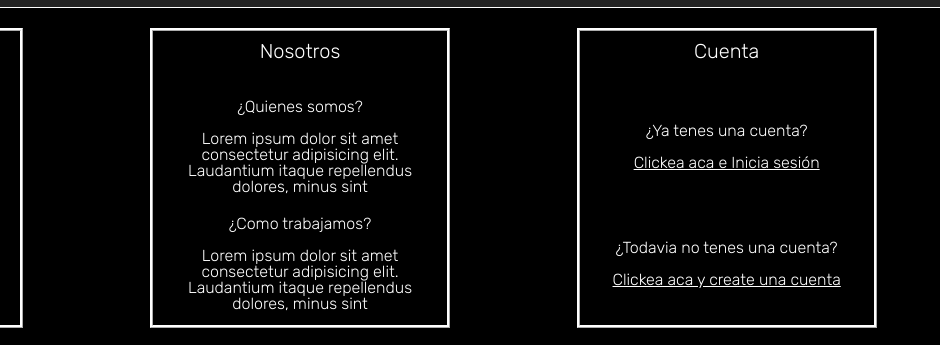
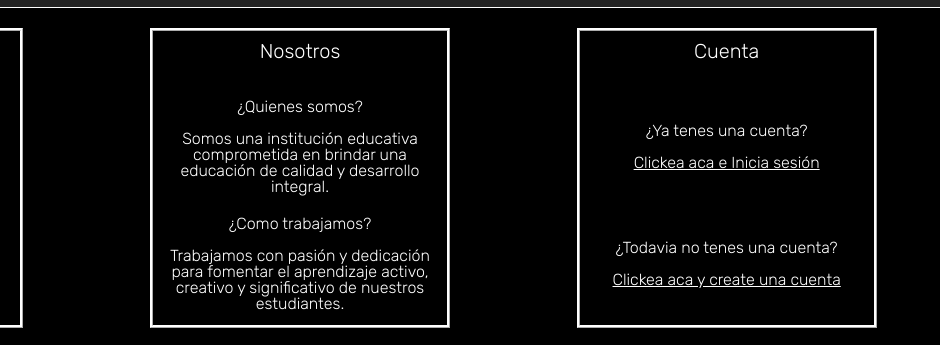
Before and after one commit to Maxicro03/Rayitodeesperanza, a plain HTML site: page index.html in a window 1280 px wide. Shown: the part 2493-2838 px from the top of the page, 340-1280 px from the left. Drawn offline with nearby package versions, Linux system fonts and the light colour scheme.

Commit message:
Carga de cambios en texto

```diff
--- a/index.html
+++ b/index.html
@@ -137,11 +137,11 @@
             <div class="caja_flex">
                 <div class="somos">
                     <p>¿Quienes somos?</p>
-                    <p>Lorem ipsum dolor sit amet consectetur adipisicing elit. Laudantium itaque repellendus dolores, minus sint</p>
+                    <p>Somos una institución educativa comprometida en brindar una educación de calidad y desarrollo integral.</p>
                 </div>
                 <div class="trabajamos">
                     <p>¿Como trabajamos?</p>
-                    <p>Lorem ipsum dolor sit amet consectetur adipisicing elit. Laudantium itaque repellendus dolores, minus sint</p>
+                    <p>Trabajamos con pasión y dedicación para fomentar el aprendizaje activo, creativo y significativo de nuestros estudiantes.</p>
                 </div>
             </div>
         </div>
```
Also changed, not shown: pages/contacto.html (+2 -2 lines), pages/login.html (+2 -2 lines), pages/registrarse.html (+2 -2 lines).
